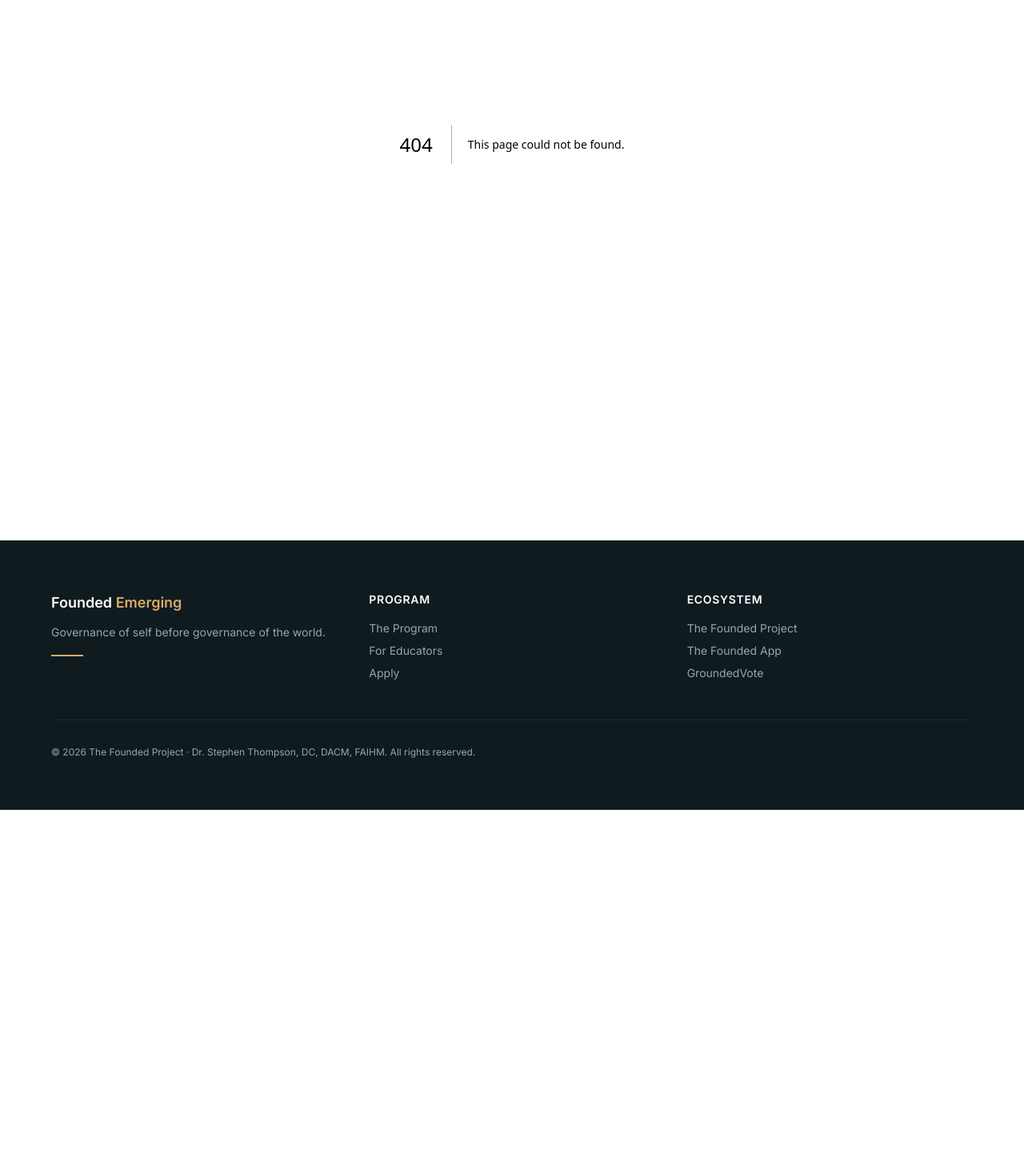
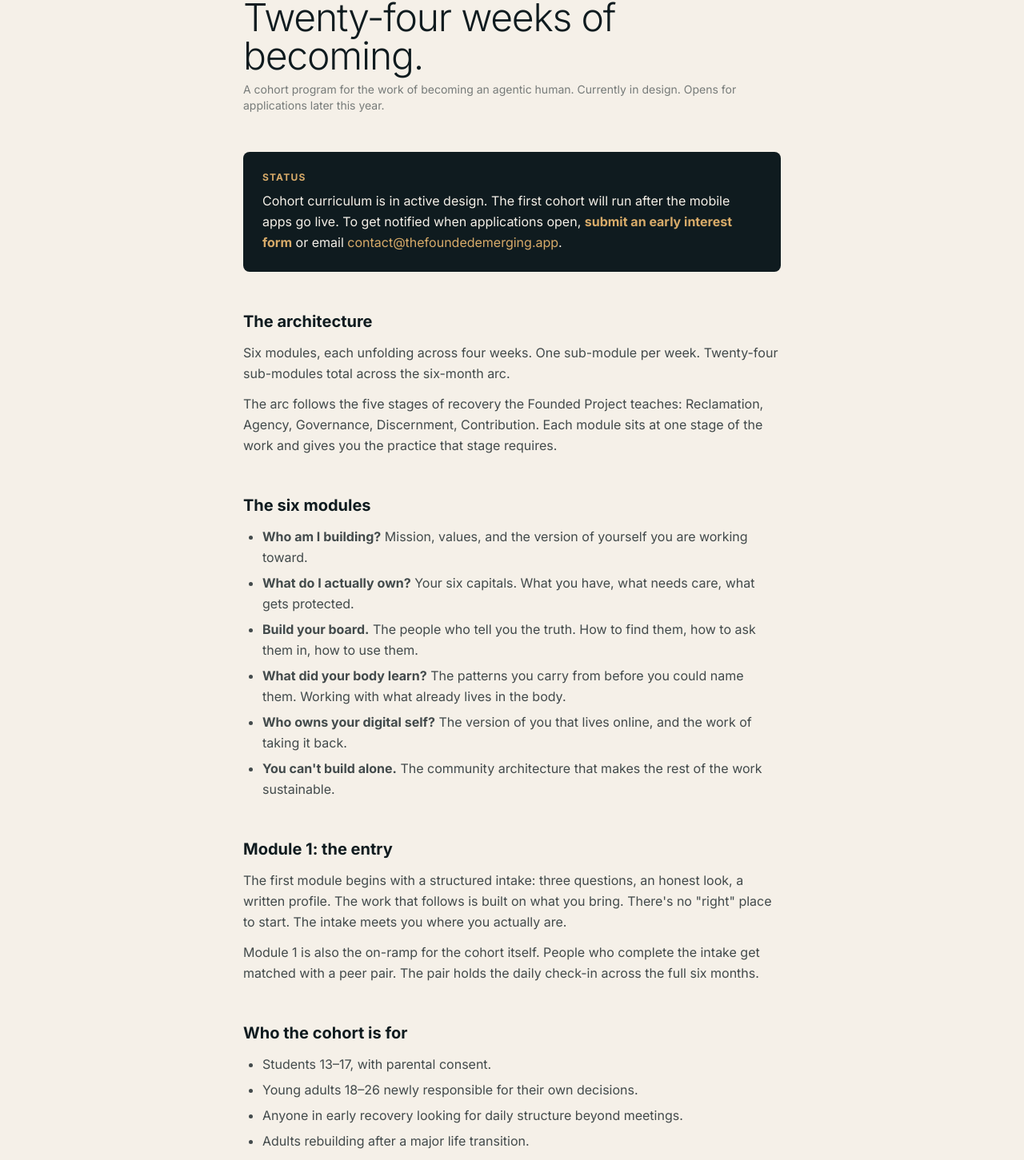
Before and after one commit to thefoundedproject/thefoundedemerging-site, a Next.js app: page /program in a window 1280 px wide. Before the commit this address had no page. Shown: the part 284-1735 px from the top of the page at 80% size. Before the commit the page ends 1297 px from the top, so only its background shows below. Built offline with nearby package versions, Linux system fonts and the light colour scheme.

Commit message:
Sync from local dev

```diff
--- a/app/page.js
+++ b/app/page.js
@@ -299,7 +299,7 @@ export default function Home() {
               },
               {
                 title: 'Everything stays on the device',
-                desc: 'Journal entries, discharge notes, and board conversations stay on the phone. None of it leaves unless you actively share it. The cloud never sees it. This holds whether you are 14, 24, or 54.',
+                desc: 'Journal entries, discharge notes, and board conversations stay on the phone. None of it leaves unless you actively share it. The cloud never sees it. The same rule applies whether you are 14, 24, or 54.',
                 tag: 'Local-only · no cloud by default',
               },
               {
@@ -416,7 +416,7 @@ export default function Home() {
           <Reveal>
             <p style={{ color: '#D8AB69', fontSize: 10, fontWeight: 700, letterSpacing: '0.2em', textTransform: 'uppercase', marginBottom: 16 }}>For Parents</p>
             <h2 style={{ color: '#0F1B1F', fontSize: 'clamp(26px, 4vw, 44px)', fontWeight: 300, letterSpacing: '-0.02em', lineHeight: 1.2, marginBottom: 40 }}>
-              You can see it.<br />You just don&apos;t have the words for it yet.
+              Naming what your child is going through.
             </h2>
           </Reveal>
 
--- /dev/null
+++ b/app/program/page.js
@@ -0,0 +1,108 @@
+/**
+ * Copyright 2026 Dr. Stephen Thompson DC, DACM, BCTMB, FAIHM
+ * The Founded Project — thefoundedemerging.app
+ * All rights reserved.
+ *
+ * Program page — placeholder ahead of the six-month cohort curriculum launch.
+ */
+
+export const metadata = {
+  title: 'The Program | Founded Emerging',
+  description: 'The six-month Founded Emerging cohort: six modules, twenty-four weekly sub-modules, built on Human Enterprise Theory.',
+}
+
+function Section({ title, children }) {
+  return (
+    <section className="mb-12">
+      <h2 style={{ color: '#0F1B1F' }} className="text-xl font-bold mb-3">{title}</h2>
+      <div style={{ color: 'rgba(15,27,31,0.78)' }} className="leading-relaxed space-y-3 [&_a]:underline [&_ul]:list-disc [&_ul]:pl-6 [&_ul]:space-y-1.5">
+        {children}
+      </div>
+    </section>
+  )
+}
+
+export default function ProgramPage() {
+  return (
+    <main style={{ backgroundColor: '#F5F0E8' }} className="min-h-screen px-6 py-24">
+      <article className="max-w-2xl mx-auto">
+        <a href="/" style={{ color: 'rgba(15,27,31,0.5)' }} className="text-xs uppercase tracking-widest mb-6 inline-block hover:opacity-80">
+          ← Home
+        </a>
+        <p style={{ color: '#D8AB69' }} className="text-xs font-bold uppercase tracking-widest mb-3">
+          The Program
+        </p>
+        <h1 style={{ color: '#0F1B1F' }} className="text-3xl md:text-5xl font-light leading-tight tracking-tight mb-2">
+          Six months. Six modules.<br />Twenty-four weeks of becoming.
+        </h1>
+        <p style={{ color: 'rgba(15,27,31,0.55)' }} className="text-sm mb-12">A cohort program for the work of becoming an agentic human. Currently in design. Opens for applications later this year.</p>
+
+        <div style={{ backgroundColor: '#0F1B1F' }} className="rounded-lg p-6 mb-12">
+          <p style={{ color: '#D8AB69' }} className="text-xs font-bold uppercase tracking-widest mb-2">Status</p>
+          <p style={{ color: '#F5F0E8' }} className="text-base leading-relaxed">
+            Cohort curriculum is in active design. The first cohort will run after the mobile apps go live. To get notified when applications open,{' '}
+            <a href="/apply" style={{ color: '#D8AB69' }} className="font-bold">submit an early interest form</a>{' '}or email{' '}
+            <a href="mailto:contact@thefoundedemerging.app" style={{ color: '#D8AB69' }}>contact@thefoundedemerging.app</a>.
+          </p>
+        </div>
+
+        <Section title="The architecture">
+          <p>
+            Six modules, each unfolding across four weeks. One sub-module per week. Twenty-four sub-modules total across the six-month arc.
+          </p>
+          <p>
+            The arc follows the five stages of recovery the Founded Project teaches: Reclamation, Agency, Governance, Discernment, Contribution. Each module sits at one stage of the work and gives you the practice that stage requires.
+          </p>
+        </Section>
+
+        <Section title="The six modules">
+          <ul>
+            <li><b>Who am I building?</b> Mission, values, and the version of yourself you are working toward.</li>
+            <li><b>What do I actually own?</b> Your six capitals. What you have, what needs care, what gets protected.</li>
+            <li><b>Build your board.</b> The people who tell you the truth. How to find them, how to ask them in, how to use them.</li>
+            <li><b>What did your body learn?</b> The patterns you carry from before you could name them. Working with what already lives in the body.</li>
+            <li><b>Who owns your digital self?</b> The version of you that lives online, and the work of taking it back.</li>
+            <li><b>You can&apos;t build alone.</b> The community architecture that makes the rest of the work sustainable.</li>
+          </ul>
+        </Section>
+
+        <Section title="Module 1: the entry">
+          <p>
+            The first module begins with a structured intake: three questions, an honest look, a written profile. The work that follows is built on what you bring. There&apos;s no &quot;right&quot; place to start. The intake meets you where you actually are.
+          </p>
+          <p>
+            Module 1 is also the on-ramp for the cohort itself. People who complete the intake get matched with a peer pair. The pair holds the daily check-in across the full six months.
+          </p>
+        </Section>
+
+        <Section title="Who the cohort is for">
+          <ul>
+            <li>Students 13–17, with parental consent.</li>
+            <li>Young adults 18–26 newly responsible for their own decisions.</li>
+            <li>Anyone in early recovery looking for daily structure beyond meetings.</li>
+            <li>Adults rebuilding after a major life transition.</li>
+            <li>Youth programs, recovery programs, and educational institutions bringing the work in as a cohort.</li>
+          </ul>
+        </Section>
+
+        <Section title="Cost">
+          <p>
+            Pricing is under development. The cohort will be priced to be reachable. Institutional partnerships have separate pricing — reach out about your context and we&apos;ll talk.
+          </p>
+        </Section>
+
+        <Section title="Get on the early list">
+          <p>
+            Applications for the first cohort open later in 2026. To get the early invitation, submit an interest form through the{' '}
+            <a href="/apply" style={{ color: '#D8AB69' }} className="font-bold">Apply page</a>, or email us directly.
+          </p>
+        </Section>
+
+        <p style={{ color: 'rgba(15,27,31,0.5)' }} className="text-sm italic mt-12">
+          Dr. Stephen Thompson, DC, DACM, BCTMB, FAIHM<br />
+          The Founded Project
+        </p>
+      </article>
+    </main>
+  )
+}
```
